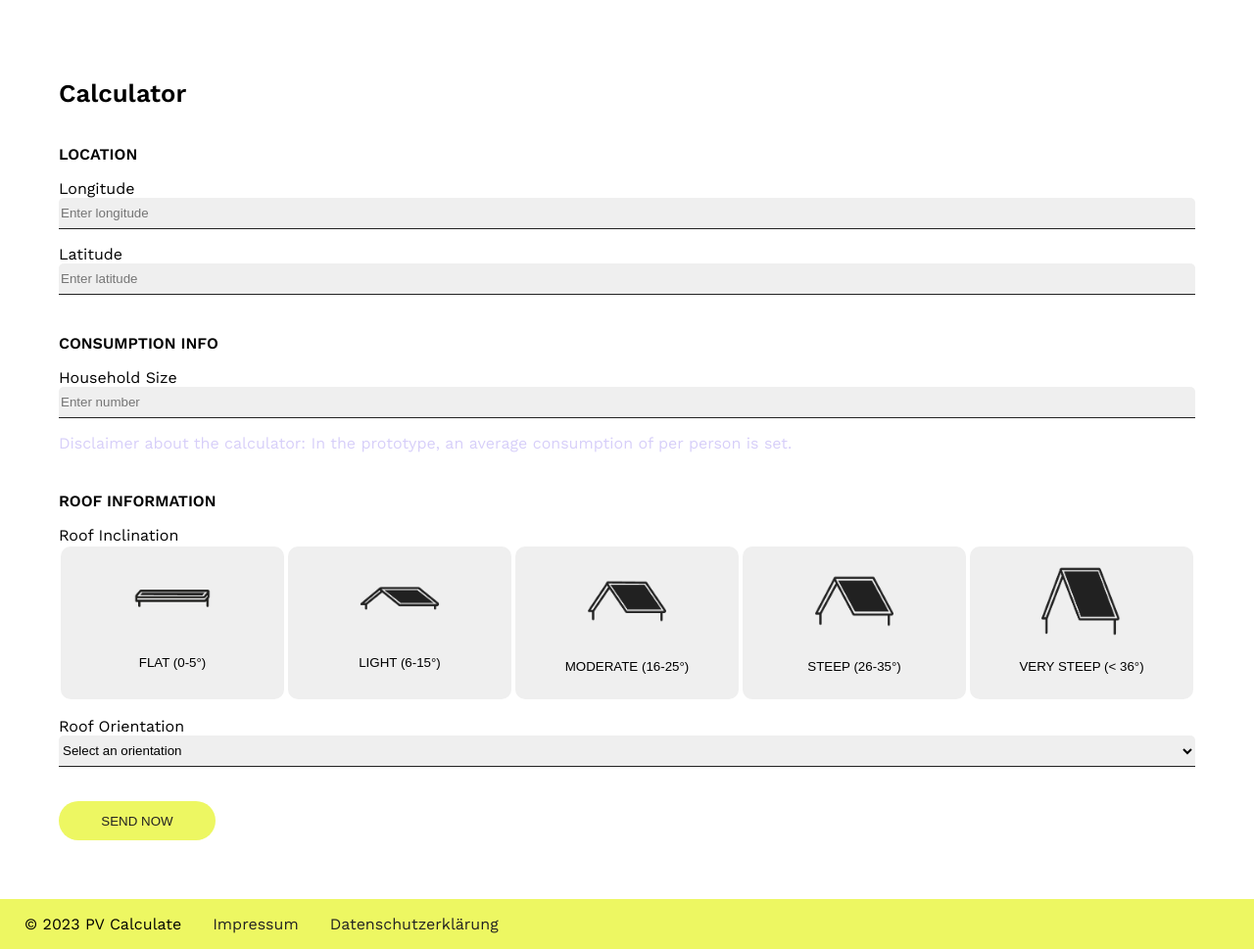
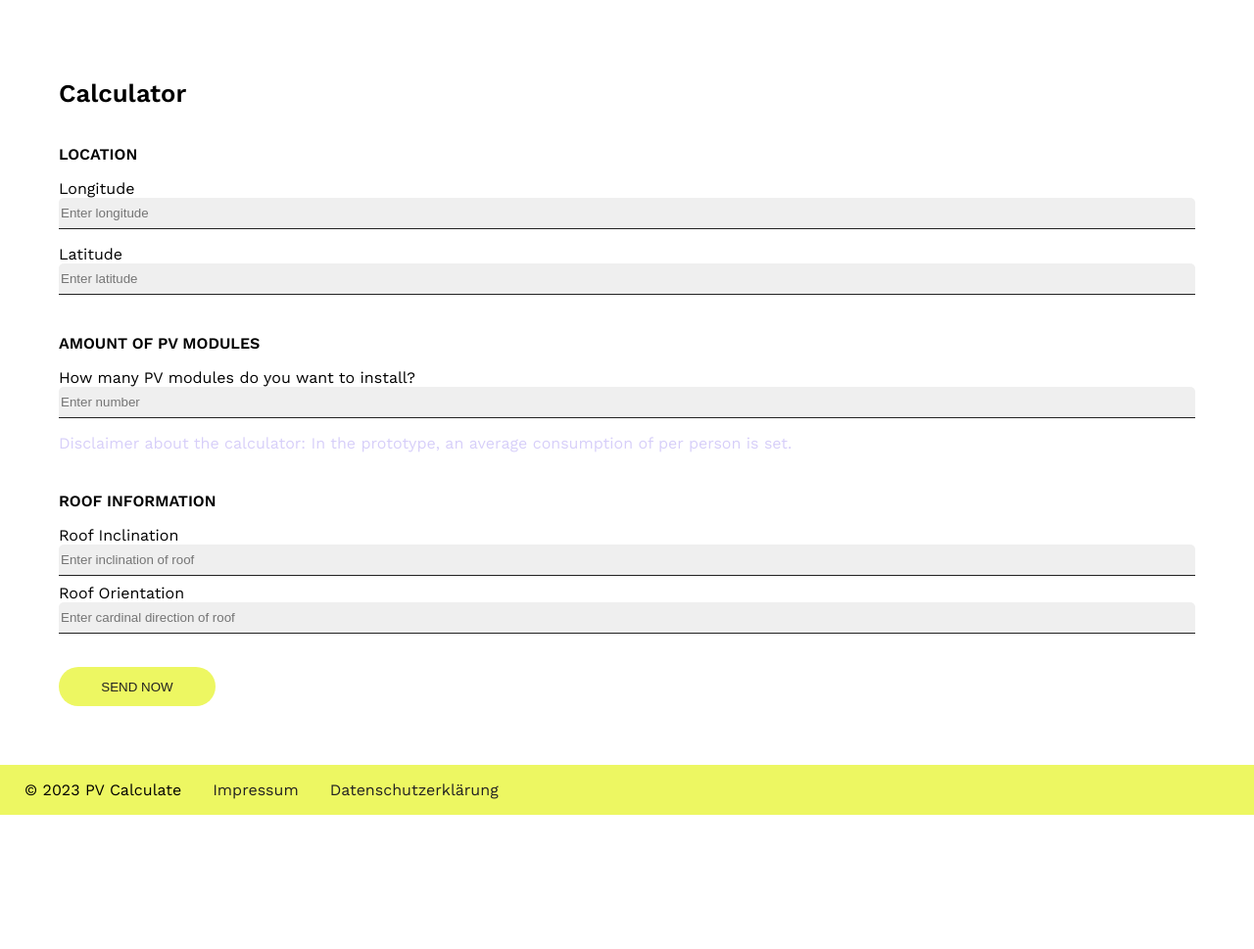
Before and after one commit to TechLabs-Ruhr/PV-Sketch, a Flask app: page / in a window 1280 px wide. Shown: the part 522-1491 px from the top of the page at 98% size. After the commit the page ends 1354 px from the top, so only its background shows below. Run offline with Flask 3, Linux system fonts and the light colour scheme; parts of the project's set-up code (start-up, migrations or seed data) failed here and were passed over.

Commit message:
Saving changes

```diff
--- a/app.py
+++ b/app.py
@@ -10,7 +10,6 @@ from pvlib.temperature import TEMPERATURE_MODEL_PARAMETERS
 
 import pandas as pd
 
-import matplotlib.pyplot as plt
 
 #Function that returns content
 # and use Flask's app.route decorator to map the URL route / to that function:
@@ -23,72 +22,86 @@ def index():
 @app.route('/process', methods=['POST'])
 def process():
     # Hier verarbeiten Sie die Daten aus dem Formular
-    input_data = request.form['input_data']
+    latitude_input = request.form['latitude_input']
+    longitude_input = request.form['longitude_input']
+    surface_tilt_input = request.form['surface_tilt_input']
+    surface_azimuth_input = request.form['surface_azimuth_input']
+    quantity = request.form['quantity']
 
+    # Führen Sie Ihr Python-Skript aus und erhalten Sie das Ergebnis
+    result = process_data(latitude_input, longitude_input, surface_tilt_input, surface_azimuth_input, quantity)
 
+    # Geben Sie das Ergebnis an die Ergebnisseite weiter
+    return render_template('result.html', result=result)
 
-#latitude_input = input("Latitude? \n")
-#longitude_input = input("Longitude? \n")
-latitude_input = 50.94138776328743
-longitude_input = 6.958524886753683
-surface_tilt_input = 45
-surface_azimuth_input = 180
-float(latitude_input)
-float(longitude_input)
+def process_data(latitude_input, longitude_input, surface_tilt_input, surface_azimuth_input, quantity):
 
-#Create an instance of Location Class
-#location = Location(latitude = 50.94138776328743, longitude = 6.958524886753683, tz='Europe/Berlin', altitude = 80, name = 'Cologne Cathedral')
-location = Location(latitude = latitude_input, longitude = longitude_input, tz='Europe/Berlin', altitude = 80, name = 'Cologne Cathedral')
+    #latitude_input = 50.94138776328743
+    #longitude_input = 6.958524886753683
+    #surface_tilt_input = 45
+    #surface_azimuth_input = 180
+    float(latitude_input)
+    float(longitude_input)
+    int(surface_azimuth_input)
+    int(surface_tilt_input)
+    int(quantity)
 
-# Set PV modules and inverters databases
-sandia_modules = pvlib.pvsystem.retrieve_sam('SandiaMod')
-cec_inverters = pvlib.pvsystem.retrieve_sam('CECInverter')
+    #Create an instance of Location Class
+    location = Location(latitude = latitude_input, longitude = longitude_input, tz='Europe/Berlin', altitude = 80, name = 'Cologne Cathedral')
 
-# Set modules and inverters
-module = sandia_modules['Canadian_Solar_CS5P_220M___2009_']
-inverter = cec_inverters['ABB__PVI_3_0_OUTD_S_US__208V_']
+    # Set PV modules and inverters databases
+    sandia_modules = pvlib.pvsystem.retrieve_sam('SandiaMod')
+    cec_inverters = pvlib.pvsystem.retrieve_sam('CECInverter')
 
-# Set temperature parameters by temperature data provided by pvlib
-temperature_parameters = TEMPERATURE_MODEL_PARAMETERS['sapm']['open_rack_glass_glass']
+    # Set modules and inverters
+    module = sandia_modules['Canadian_Solar_CS5P_220M___2009_']
+    inverter = cec_inverters['ABB__PVI_3_0_OUTD_S_US__208V_']
 
-#Gettig irrad data from PVGIS
-poa_data_2020, meta, inputs = pvlib.iotools.get_pvgis_hourly(latitude=latitude_input, longitude=longitude_input, start=2020, end=2020, raddatabase="PVGIS-SARAH2", components=True,
-                                                 surface_tilt=surface_tilt_input, surface_azimuth=0,
-                                                 outputformat='json', usehorizon=True, userhorizon=None,
-                                                 pvcalculation=False, peakpower=None, pvtechchoice='crystSi',
-                                                 mountingplace='free', loss=0, trackingtype=0,
-                                                 optimal_surface_tilt=False, optimalangles=False,
-                                                 url='https://re.jrc.ec.europa.eu/api/v5_2/', map_variables=True,
-                                                 timeout=30)
+    # Set temperature parameters by temperature data provided by pvlib
+    temperature_parameters = TEMPERATURE_MODEL_PARAMETERS['sapm']['open_rack_glass_glass']
 
-poa_data_2020['poa_diffuse'] = poa_data_2020['poa_sky_diffuse'] + poa_data_2020['poa_ground_diffuse']
-poa_data_2020['poa_global'] = poa_data_2020['poa_diffuse'] + poa_data_2020['poa_direct']
+    #Gettig irrad data from PVGIS
+    poa_data_2020, meta, inputs = pvlib.iotools.get_pvgis_hourly(latitude=latitude_input, longitude=longitude_input, start=2020, end=2020, raddatabase="PVGIS-SARAH2", components=True,
+                                                    surface_tilt=surface_tilt_input, surface_azimuth=0,
+                                                    outputformat='json', usehorizon=True, userhorizon=None,
+                                                    pvcalculation=False, peakpower=None, pvtechchoice='crystSi',
+                                                    mountingplace='free', loss=0, trackingtype=0,
+                                                    optimal_surface_tilt=False, optimalangles=False,
+                                                    url='https://re.jrc.ec.europa.eu/api/v5_2/', map_variables=True,
+                                                    timeout=30)
 
-poa_data_2020.to_csv("poa_data_2020.csv")
+    poa_data_2020['poa_diffuse'] = poa_data_2020['poa_sky_diffuse'] + poa_data_2020['poa_ground_diffuse']
+    poa_data_2020['poa_global'] = poa_data_2020['poa_diffuse'] + poa_data_2020['poa_direct']
 
-# Create an instance of PVSystem Class
-# Additionally add modules per string = wie viel Module sind in Reihe geschaltet
-# Addiotionally add strings per inverter = wie viel viele Module sind an einem Wechselumrichter?
-system = PVSystem(surface_tilt = surface_tilt_input, surface_azimuth = surface_azimuth_input, module_parameters = module,
-                  inverter_parameters = inverter, temperature_model_parameters = temperature_parameters,
-                 modules_per_string = 1, strings_per_inverter = 1)
+    #poa_data_2020.to_csv("poa_data_2020.csv")
 
-# Create an Instance of ModelChain Class
-modelchain = ModelChain(system, location)
+    # Create an instance of PVSystem Class
+    # Additionally add modules per string = wie viel Module sind in Reihe geschaltet
+    # Addiotionally add strings per inverter = wie viel viele Module sind an einem Wechselumrichter?
+    system = PVSystem(surface_tilt = surface_tilt_input, surface_azimuth = surface_azimuth_input, module_parameters = module,
+                    inverter_parameters = inverter, temperature_model_parameters = temperature_parameters,
+                    modules_per_string = 1, strings_per_inverter = 1)
 
-print(modelchain)
+    # Create an Instance of ModelChain Class
+    modelchain = ModelChain(system, location)
 
-#Combine irradiance data with modelchain to see AC output of pv system.
-# AC = energy yield in watts behind inverter.
-# So to say the end of your PV system which will be connected to rest of a house system
+    #print(modelchain)
 
-#modelchain.run_model(clear_sky)
-#modelchain.results.ac.plot(figsize=(16,9))
+    #Combine irradiance data with modelchain to see AC output of pv system.
+    # AC = energy yield in watts behind inverter.
+    # So to say the end of your PV system which will be connected to rest of a house system
 
-modelchain.run_model_from_poa(poa_data_2020)
+    #modelchain.run_model(clear_sky)
+    #modelchain.results.ac.plot(figsize=(16,9))
 
-modelchain.results.ac.plot(figsize=(16,9))
+    modelchain.run_model_from_poa(poa_data_2020)
 
-# Summe erzeugter Strom in Watt
+    #modelchain.results.ac.plot(figsize=(16,9))
 
-print(sum(modelchain.results.ac)/1000)
+    # Summe erzeugter Strom in Watt
+
+    kwh = (sum(modelchain.results.ac)/1000)*quantity
+    return kwh
+
+if __name__ == '__main__':
+    app.run(debug=True)
--- a/templates/index.html
+++ b/templates/index.html
@@ -57,12 +57,12 @@
 					</div>
 
 					<div id="consumptionInformation">
-						<h3>Consumption Info</h3>
+						<h3>Amount of PV modules</h3>
 
 						<div>
 							<p class="stretch">
-								<label for="householdInfo">Household Size</label>
-								<input type="number" id="quantity" name="quantity" min="1" max="50" step="1" placeholder="Enter number">
+								<label for="householdInfo">How many PV modules do you want to install?</label>
+								<input type="text" id="quantity" name="quantity" placeholder="Enter number">
 							</p>
 
 							<p id="disclaimer">
@@ -77,58 +77,24 @@
 
 						<div id="roofInclination">
 							<label>Roof Inclination</label>
-							<div class="toggle-container">
-						    <button class="toggle-button" value="roofInclination_flat">
-						    	<div>
-						    		<img src="img/roof-flat.png" alt="">
-						    		<p>flat (0-5°)</p>
-						    	</div>
-						    </button>
+							<input type="text" name="surface_tilt_input" id="" placeholder="Enter inclination of roof">
 
-						    <button class="toggle-button" value="roofInclination_light">
-						    	<div>
-						    		<img src="img/roof-light.png" alt="">
-						    		<p>light (6-15°)</p>
-						    	</div>
-						    </button>
-
-						    <button class="toggle-button" value="roofInclination_moderate">
-						    	<img src="img/roof-moderate.png" alt="">
-						    	<p>moderate (16-25°)</p>
-						    </button>
-
-						    <button class="toggle-button" value="roofInclination_steep">
-						    	<img src="img/roof-steep.png" alt="">
-						    	<p>steep (26-35°)</p>
-						    </button>
-
-						    <button class="toggle-button" value="roofInclination_very-steep">
-						    	<img src="img/roof-very-steep.png" alt="">
-						    	<p>very steep (< 36°)</p>
-						    </button>
-						  </div>
-						 </div>
+						</div>
 
 
 					<div id="roof-orientation">
 						<label>Roof Orientation</label>
-						<select id="select-container" required>
-						 	<option disabled="" value="" selected="">Select an orientation</option>
-						 	<option value="EAST">East</option>
-						 	<option value="NORTH">North</option>
-						 	<option value="NORTH_EAST">North-East</option>
-						 	<option value="NORTH_WEST">North-West</option>
-						 	<option value="SOUTH">South</option>
-						 	<option value="SOUTH_EAST">South-East</option>
-						 	<option value="SOUTH_WEST">South-West</option>
-						 	<option value="WEST">West</option>
-				    </select>
+						<input type="text" name="surface_azimuth_input" id="" placeholder="Enter cardinal direction of roof">
+
+
 					</div>
 
 				</div>
 
 				<input class="primary-button" type="submit" value="Send now">
+
 				</form>
+
 				</fieldset>
 			</section>
 
```
